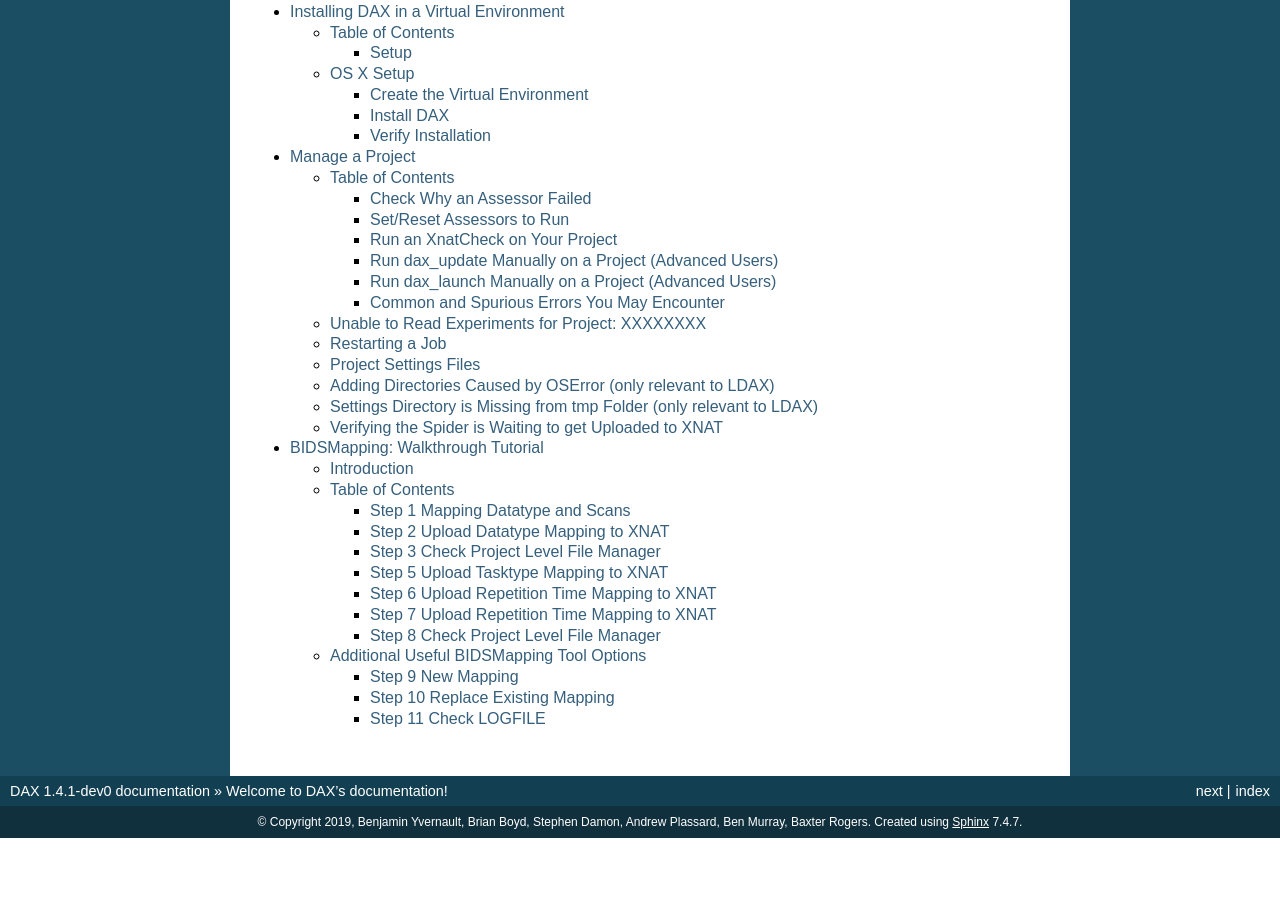
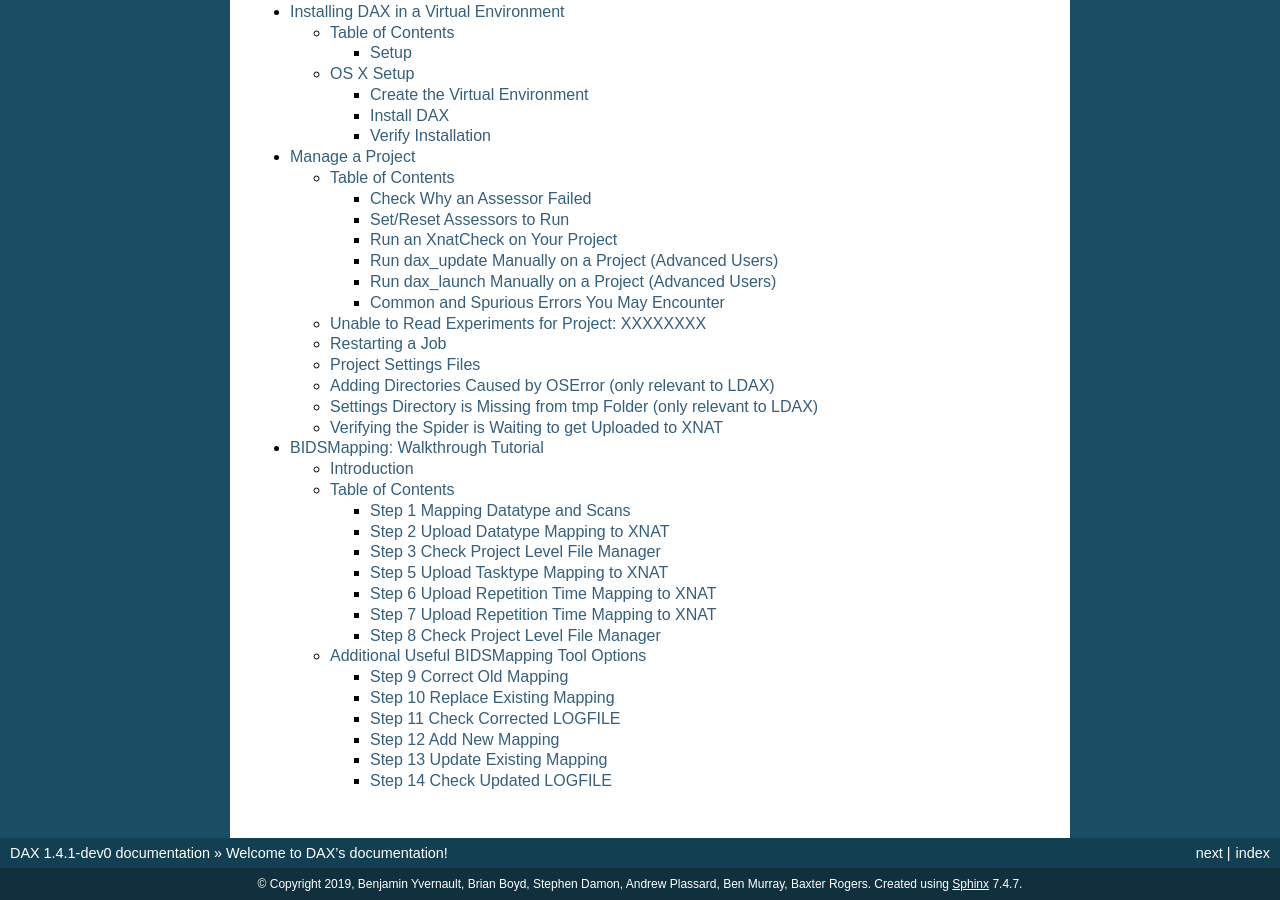
Before and after one commit to VUIIS/dax, a Sphinx documentation site: the page built from docs/index.rst, in a window 1280 px wide and 900 px high, scrolled down 2115 px. Built offline with Sphinx 7.4.7, drawn with Linux system fonts in a browser that asks for light colours; before the commit the page ends 2953 px from its top, so only the background shows below that; some of the changed lines change nothing that is shown.

Commit message:
Update BIDS_walkthrough.rst

```diff
--- a/docs/BIDS_walkthrough.rst
+++ b/docs/BIDS_walkthrough.rst
@@ -23,9 +23,13 @@
 7.  `Step 7 Upload Repetition Time Mapping to XNAT <#step-7-upload-repetition-time-mapping-to-xnat>`__
 8.  `Step 8 Check Project Level File Manager <#step-8-check-project-level-file-manager>`__
 9.  `Additional Useful BIDSMapping Tool Options <#additional-useful-bidsmapping-tool-options>`__
-10.  `Step 9 New Mapping <#step-9-new-mapping>`__
+10.  `Step 9 Correct Old Mapping <#step-9-correct-out-mapping>`__
 11. `Step 10 Replace Existing Mapping <#step-10-replace-existing-mapping>`__
-12. `Step 11 Check LOGFILE <#step-11-check-logfile>`__
+12. `Step 11 Check Corrected LOGFILE <#step-11-check-corrected-logfile>`__
+10.  `Step 12 Add New Mapping <#step-9-add-new-mapping>`__
+11. `Step 13 Update Existing Mapping <#step-10-update-existing-mapping>`__
+12. `Step 14 Check Updated LOGFILE <#step-11-check-updated-logfile>`__
+
 
 ---------------------------------
 Step 1 Mapping Datatype and Scans
@@ -47,6 +51,11 @@
 	T1,anat
 	gonogo1,func
 	gonogo2,func
+	cap1,func
+	cap2,func
+	mid1,func
+	mid2,func
+	mid3,func
 
 
 Please note, instead of scan_type in column 1 header series_description can also be used. Make sure the scan_type or series_description is from the scan on XNAT. Image below shows where the information can be found on XNAT
@@ -121,6 +130,11 @@
 	series_description,tasktype
 	gonogo1,gonogo
 	gonogo2,gonogo
+	cap1,cap1
+	cap2,cap2
+	mid1,mid1
+	mid2,mid2
+	mid3,mid3
 
 --------------------------------------
 Step 5 Upload Tasktype Mapping to XNAT
@@ -221,15 +235,15 @@
 ~~~~~~~~~~~~~~~~~~~~~~~~~~~~~~~~~~~~~~~~~~
 
 
-There are additional options such as --update and --replace
+There are additional options such as --replace and --update
 
-- The user can use --update option to add new mapping rules to the existing mapping at the project level. This is useful when the user added new scans with new scan types to a project and would like to add mapping rules for these scan types. Please note, the steps 9-11 can be followed for using the option --update in the BIDSMapping tool.
+- The user can use --replace option to remove existing rules and add new rules. This is useful when the user made a mistake in creating the rules and the rules need to be deleted and replaced by new ones. Please note, the steps 9-11 can be followed for using the option --replace in the BIDSMapping tool.
 
-- The user can use --replace option to remove existing rules and add new rules. This is useful when the user made a mistake in creating the rules and the rules need to be deleted and replaced by new ones.
+- The user can use --update option to add new mapping rules to the existing mapping at the project level. This is useful when the user added new scans with new scan types to a project and would like to add mapping rules for these scan types. Please note, the steps 12-14 can be followed for using the option --update in the BIDSMapping tool.
 
-------------------
-Step 9 New Mapping
-------------------
+--------------------------
+Step 9 Correct Old Mapping
+--------------------------
 
 To replace a mapping at project level, create the new CSV mapping. Here, we are replacing repetition_time mapping.
 
@@ -265,7 +279,7 @@
 	#     Upload rules/mapping to Project level on XNAT.           #
 	# Parameters:                                                  #
 	#     Project ID           -> ZALD_TTS                         #
-        #     XNAT mapping type    -> scan_type                        #
+        #     XNAT mapping type    -> series_description               #
         #     BIDS mapping type    -> repetition_time_sec              #
         #     Create mapping with  -> correct_repetition_time.csv      #
 	################################################################
@@ -273,12 +287,71 @@
 	INFO: connection to xnat <http://129.59.135.143:8080/xnat>:
 	The info used from XNAT is series_description
 	CSV mapping format is good
-	UUPDATED: uploaded mapping file 06-16-20-20:25:47_repetition_time_sec.json
+	UPDATED: uploaded mapping file 06-16-20-20:25:47_repetition_time_sec.json
 
----------------------
-Step 11 Check LOGFILE
----------------------
+-------------------------------
+Step 11 Check Corrected LOGFILE
+-------------------------------
 
 Check the LOGFILE.txt or json mapping at the XNAT project level under the repetition time Resources.
 
         .. image:: images/BIDS_walkthrough/Step11.1.PNG
+
+-----------------------
+Step 12 Add New Mapping
+-----------------------
+
+To update a mapping at project level, create the new CSV mapping. Here, we are updating repetition_time mapping.
+
+::
+
+	(dax) $ vim (or nano or any editor you like) add_new_repetition_time.csv
+
+::
+
+	series_description,repetition_time_sec
+	cap1,2
+	cap2,2
+	mid1,2
+	mid2,2
+	mid3,2
+
+--------------------------------
+Step 13 Update Existing Mapping
+--------------------------------
+
+Use option --update in the BIDSMapping tool. --update add the new mapping rules to the existing mapping rules.
+
+::
+
+	(dax) $ BIDSMapping --project ZALD_TTS --update add_new_repetition_time.csv --type repetition_time_sec --xnatinfo series_description
+
+::
+
+	################################################################
+	#                     BIDSMAPPING                              #
+	#                                                              #
+	# Developed by the MASI Lab Vanderbilt University, TN, USA.    #
+	# If issues, please start a thread here:                       #
+	# https://groups.google.com/forum/#!forum/vuiis-cci            #
+	# Usage:                                                       #
+	#     Upload rules/mapping to Project level on XNAT.           #
+	# Parameters:                                                  #
+	#     Project ID           -> ZALD_TTS                         #
+        #     XNAT mapping type    -> series_description               #
+        #     BIDS mapping type    -> repetition_time_sec              #
+        #     Create mapping with  -> add_new_repetition_time.csv      #
+	################################################################
+
+	INFO: connection to xnat <http://129.59.135.143:8080/xnat>:
+	The info used from XNAT is series_description
+	CSV mapping format is good
+	UPDATED: uploaded mapping file 06-23-20-16:36:36_repetition_time_sec.json
+
+-----------------------------
+Step 14 Check Updated LOGFILE
+-----------------------------
+
+Check the LOGFILE.txt or json mapping at the XNAT project level under the repetition time Resources.
+
+        .. image:: images/BIDS_walkthrough/Step14.1.PNG
```
